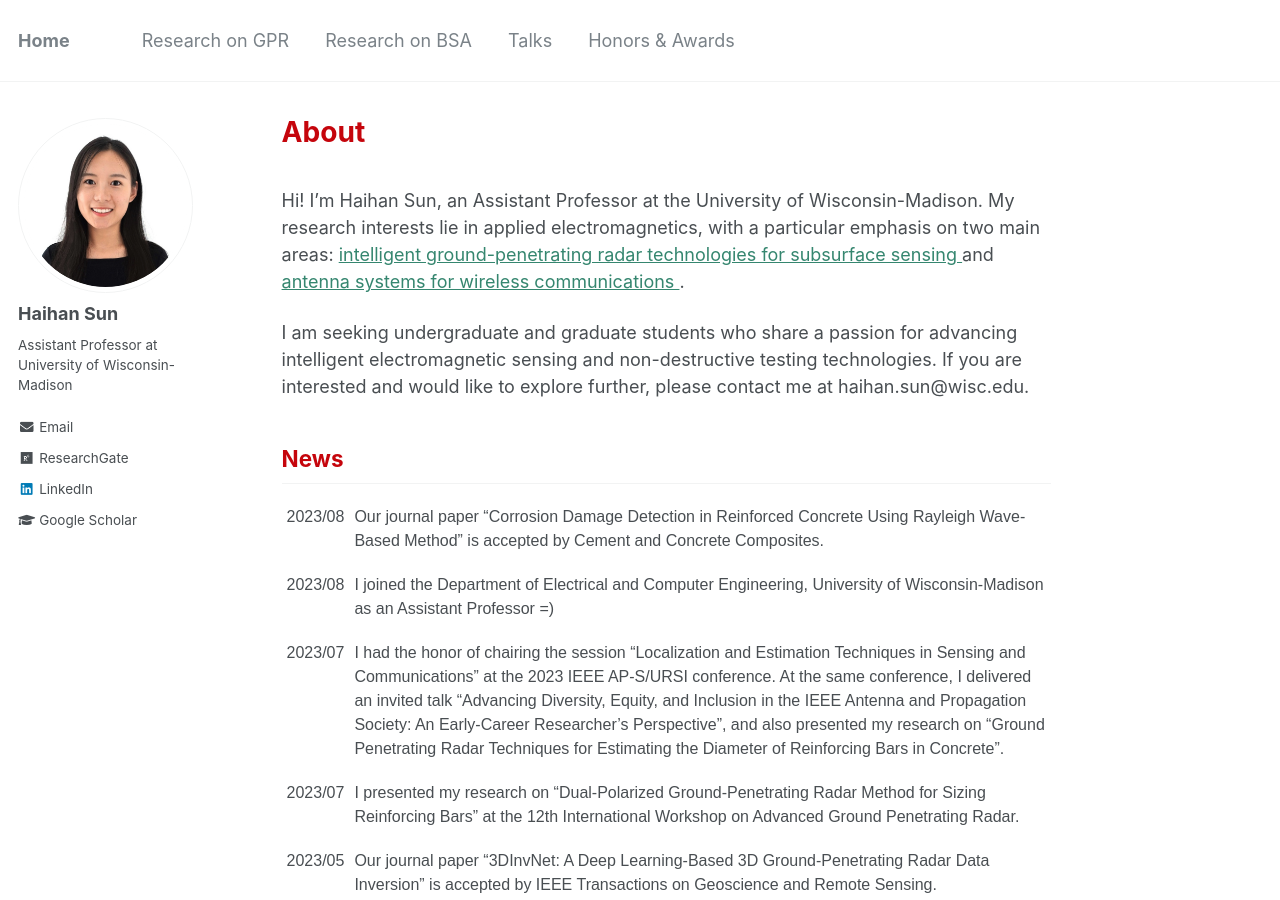
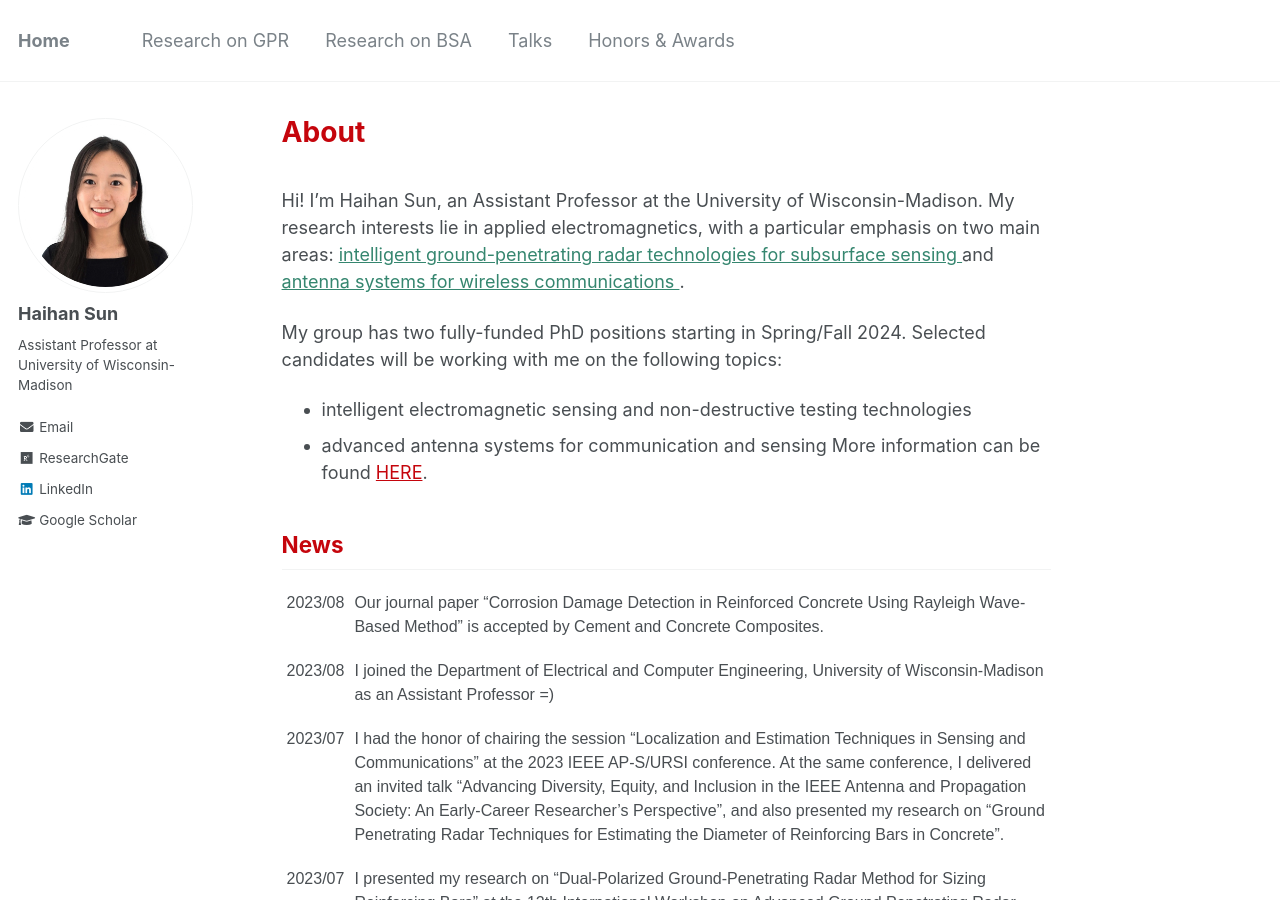
Before and after one commit to Haihan-Sun/Haihan-Sun.github.io, a Jekyll site: the page built from _pages/about.md, in a window 1280 px wide and 900 px high. Built offline with Jekyll 4.4.1, drawn with Linux system fonts in a browser that asks for light colours.

Commit message:
Update about.md

```diff
--- a/_pages/about.md
+++ b/_pages/about.md
@@ -18,7 +18,10 @@ redirect_from:
 <br>
 Hi! I'm Haihan Sun, an Assistant Professor at the University of Wisconsin-Madison. My research interests lie in applied electromagnetics, with a particular emphasis on two main areas: <a href="https://haihan-sun.github.io/GPR/"  style="color:#35866F"> intelligent ground-penetrating radar technologies for subsurface sensing </a> and <a href="https://haihan-sun.github.io/BSA/"  style="color:#35866F"> antenna systems for wireless communications </a>. <br>
 
-I am seeking undergraduate and graduate students who share a passion for advancing intelligent electromagnetic sensing and non-destructive testing technologies. If you are interested and would like to explore further, please contact me at haihan.sun@wisc.edu.
+My group has two fully-funded PhD positions starting in Spring/Fall 2024. Selected candidates will be working with me on the following topics: <br>
+- intelligent electromagnetic sensing and non-destructive testing technologies
+- advanced antenna systems for communication and sensing
+More information can be found <a href="https://Haihan-Sun.github.io/files/PhD_Positions.pdf" style="color:#C5050C">HERE</a>.
 
 
 <span style="color:#C5050C">News</span>
```
